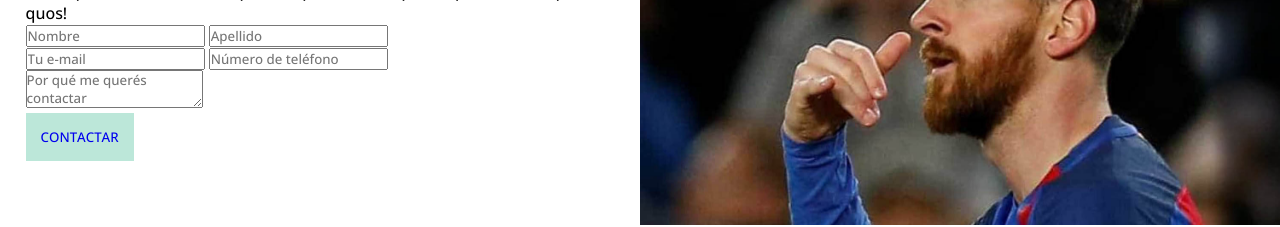
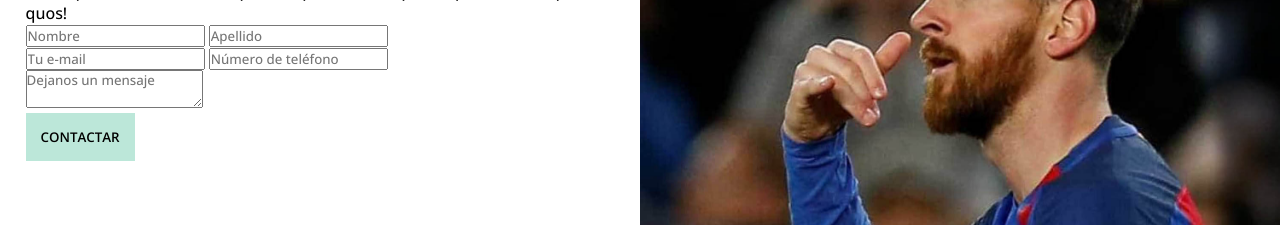
Before and after one commit to JMartin79-web/Proyecto-JS, a website: page paginas/nosotros.html in a window 1280 px wide. Shown: the part 226-453 px from the top of the page. Drawn offline with nearby package versions, Linux system fonts and the light colour scheme.

Commit message:
Commit para revisar

```diff
--- a/paginas/nosotros.html
+++ b/paginas/nosotros.html
@@ -77,12 +77,11 @@
             </div>
 
             <div>
-                <textarea id="msg" name="user_msg" class="form__msg" placeholder="Por qué me querés contactar"></textarea>
+                <textarea id="msg" name="user_msg" class="form__msg" placeholder="Dejanos un mensaje"></textarea>
             </div>
 
             <div>
-                <button type="submit" class="form__enviar">
-                    <a id="enviar_contacto" href="#">CONTACTAR</a>
+                <button type="submit" class="form__enviar" id="enviar_contacto">CONTACTAR</button>
             </div>
         </form>
 
```
